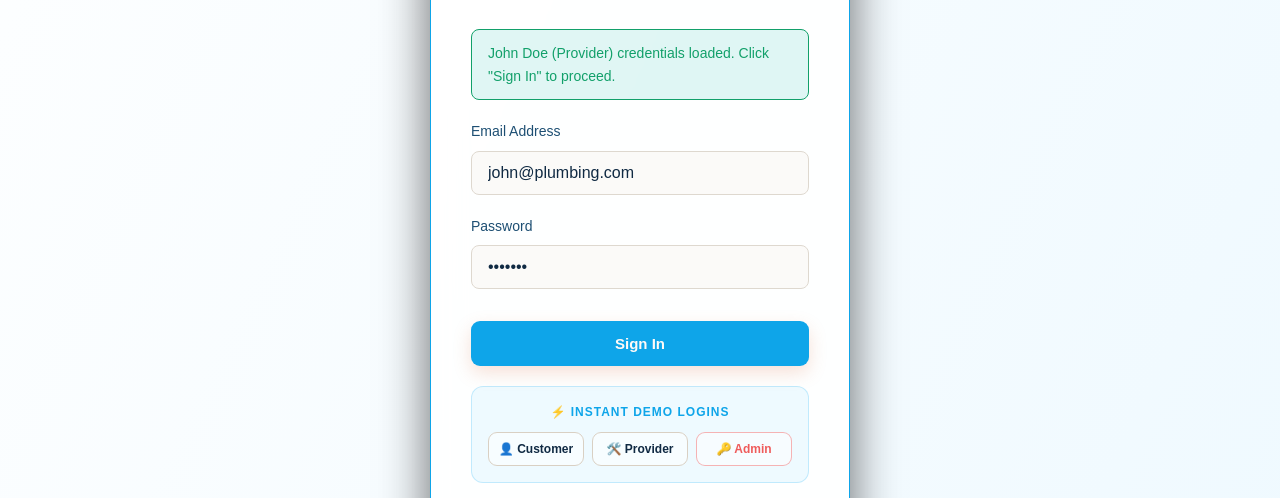
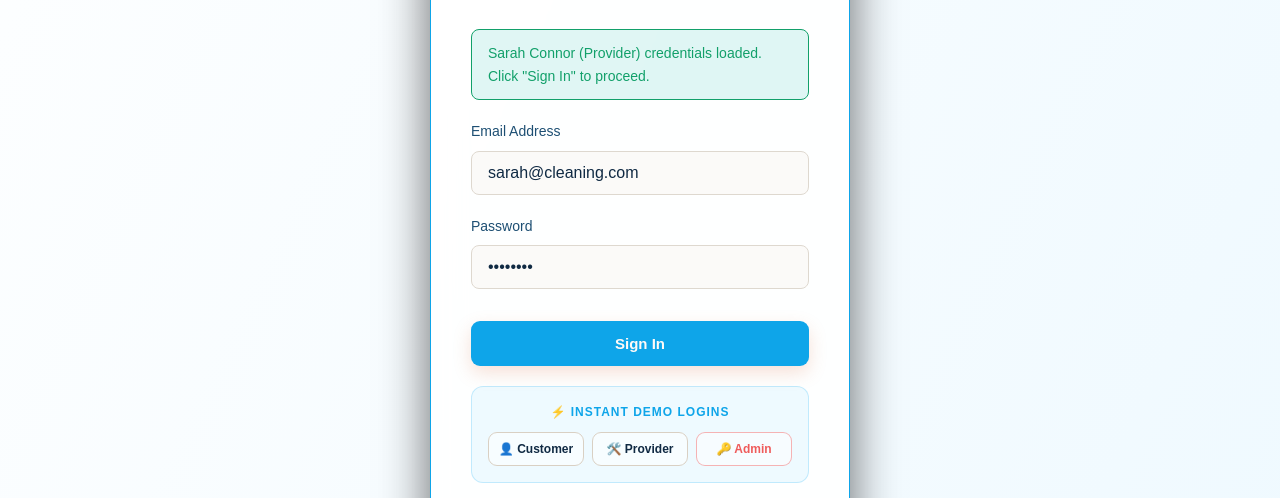
Before and after one commit to 23se02ml198-netizen/on-demand-booking, a website: page public/login.html in a window 1280 px wide. Both pictures are taken after a click on the button "🛠️ Provider". Shown: the part 302-800 px from the top of the page. Drawn offline with Linux system fonts and the light colour scheme; no server answers.

Commit message:
Update demo credentials in login.html

```diff
--- a/public/login.html
+++ b/public/login.html
@@ -202,9 +202,9 @@
 
     if (demoProviderBtn) {
       demoProviderBtn.addEventListener('click', () => {
-        document.getElementById('login-email').value = 'john@plumbing.com';
-        document.getElementById('login-password').value = 'john123';
-        showAlert('John Doe (Provider) credentials loaded. Click "Sign In" to proceed.', true);
+        document.getElementById('login-email').value = 'sarah@cleaning.com';
+        document.getElementById('login-password').value = 'sarah123';
+        showAlert('Sarah Connor (Provider) credentials loaded. Click "Sign In" to proceed.', true);
       });
     }
 
```
